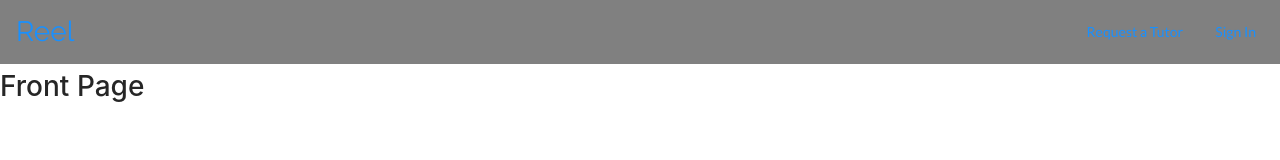
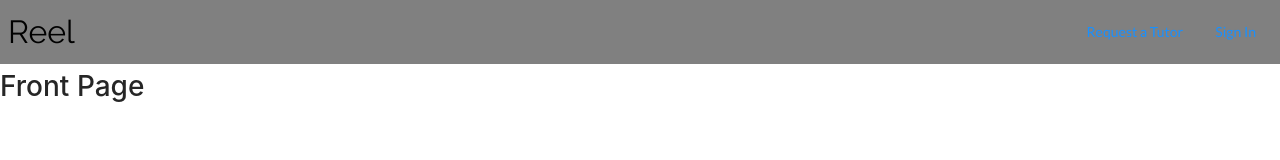
Before and after one commit to kesne/Reel, a Next.js app: page / in a window 1280 px wide. Shown: the top 160 px of the page. Built offline with nearby package versions, Linux system fonts and the light colour scheme.

Commit message:
Reformat Title component

```diff
--- a/components/Nav/Title.jsx
+++ b/components/Nav/Title.jsx
@@ -1,28 +1,24 @@
 import Link from 'next/link';
 import styled from 'styled-components';
 
-const H1 = styled.h1`
-    margin: 0;
+const Wrapper = styled.div`
+    display: flex;
     height: 100%;
-    padding: 8px;
-    box-sizing: border-box;
+    align-items: center;
+`;
 
-    display: flex;
-    align-items: center;
-    justify-content: center;
-
+const A = styled.a`
+    font-size: 2rem;
+    color: black;
     font-family: 'Raleway', sans-serif;
-    cursor: pointer;
 `;
 
 export default function Title() {
     return (
-        <div>
-            <Link href="/">
-                <H1>
-                    <a>Reel</a>
-                </H1>
+        <Wrapper>
+            <Link href="/" passHref>
+                <A>Reel</A>
             </Link>
-        </div>
+        </Wrapper>
     );
 }
```
